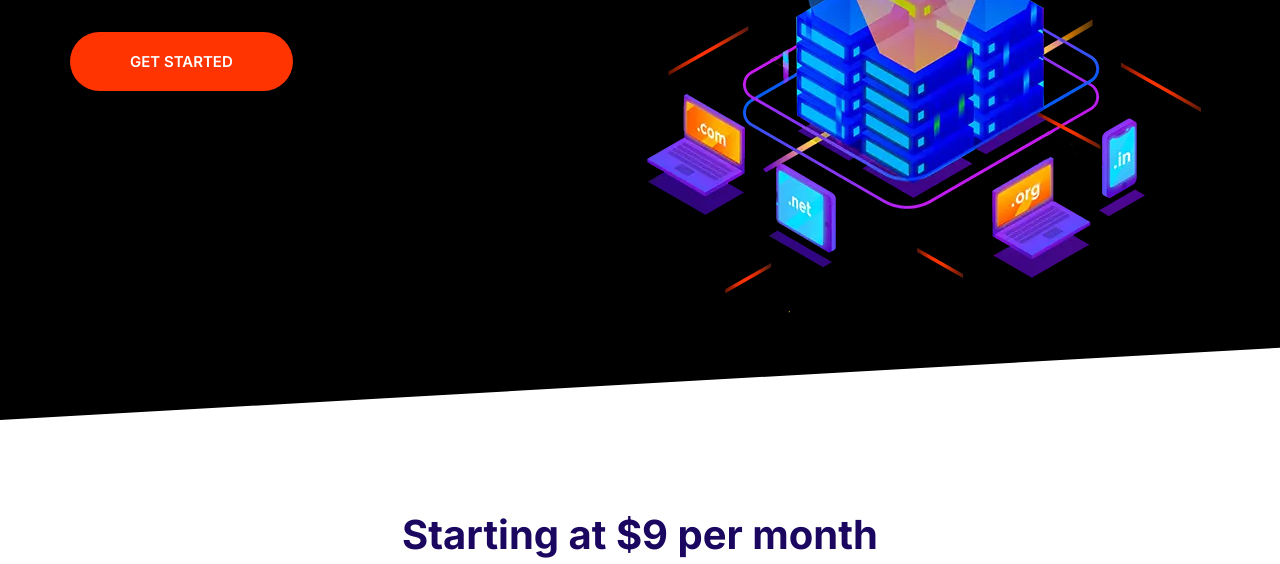
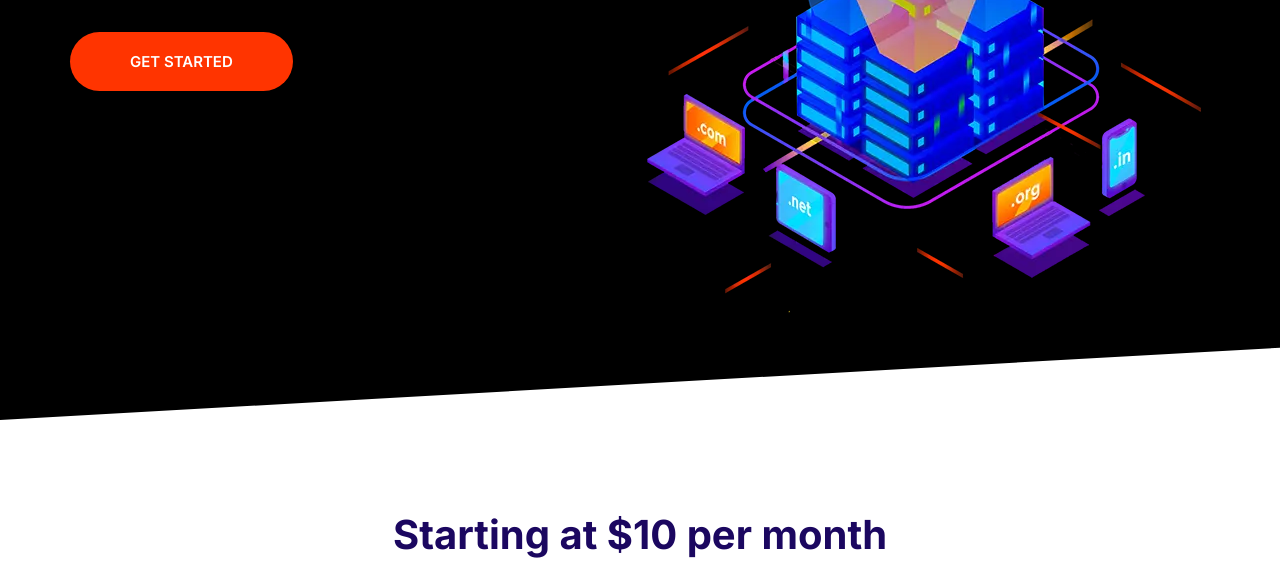
Before and after one commit to Mpz30/Moshify-clone, a website built with Parcel: page index.html in a window 1280 px wide. Shown: the part 364-928 px from the top of the page. Built offline with nearby package versions, Linux system fonts and the light colour scheme.

Commit message:
update starting price from 9 to $10

```diff
--- a/index.html
+++ b/index.html
@@ -7,7 +7,7 @@
   <meta property="og:title" content="Moshify">
   <meta property="og:type" content="website">
   <meta property="og:url" content="https://www.moshified.com/#">
-  <title>Moshify - Go online for just $10</title>
+  <title>Moshify - Go online for just $9</title>
   <link rel="preconnect" href="https://fonts.googleapis.com">
   <link rel="preconnect" href="https://fonts.gstatic.com" crossorigin>
   <link href="https://fonts.googleapis.com/css2?family=Inter:wght@400;600;700&display=swap" rel="stylesheet">
@@ -46,7 +46,7 @@
   </section>
   <section class="block container block-domain">
     <header class="block__header">
-      <h2>Starting at $9 per month</h2>
+      <h2>Starting at $10 per month</h2>
       <p>Lorem ipsum dolor sit amet consectetur adipisicing elit. Error, consequatur.</p>
     </header>
     <div class="input-group">
```
Also changed, not shown: 1 other file.
